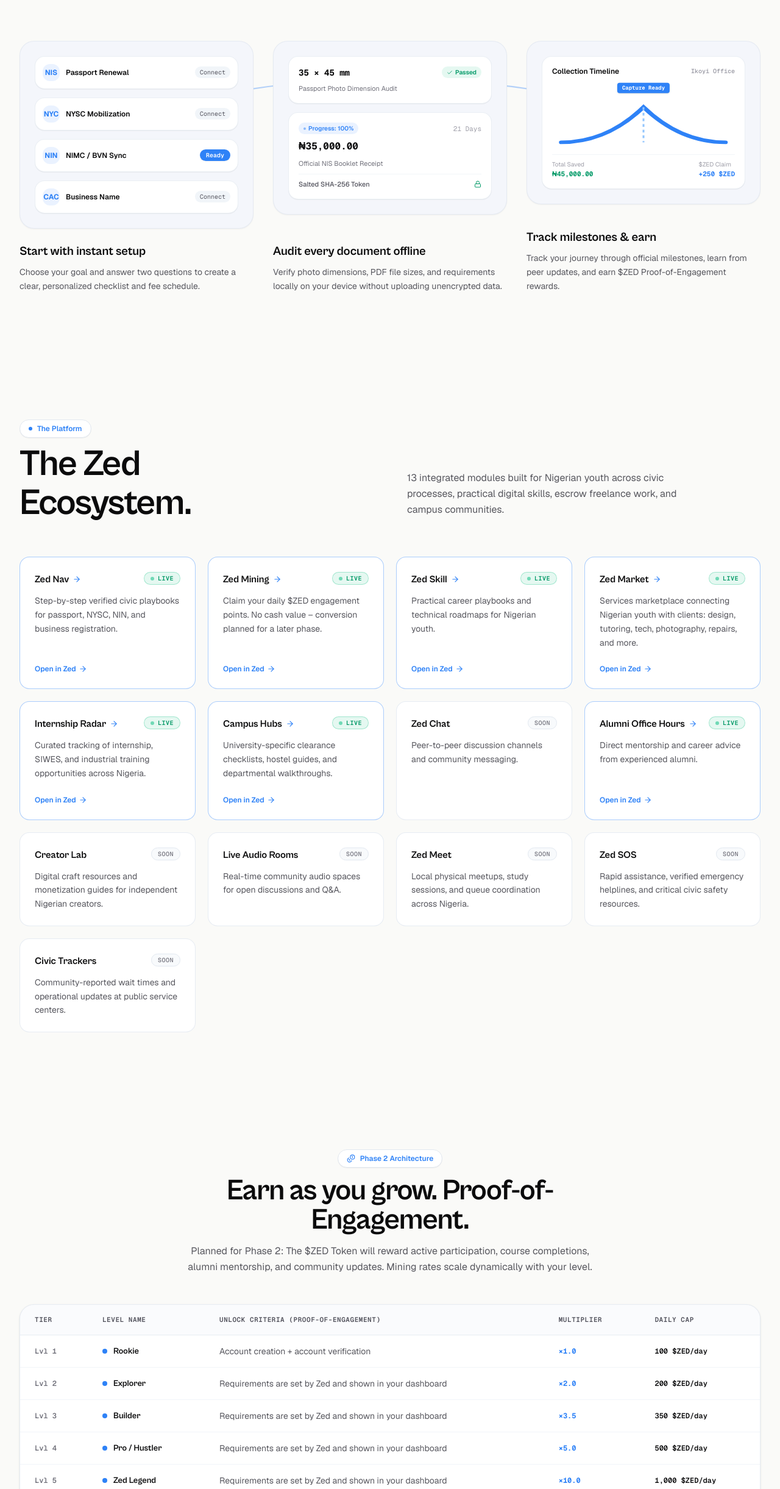
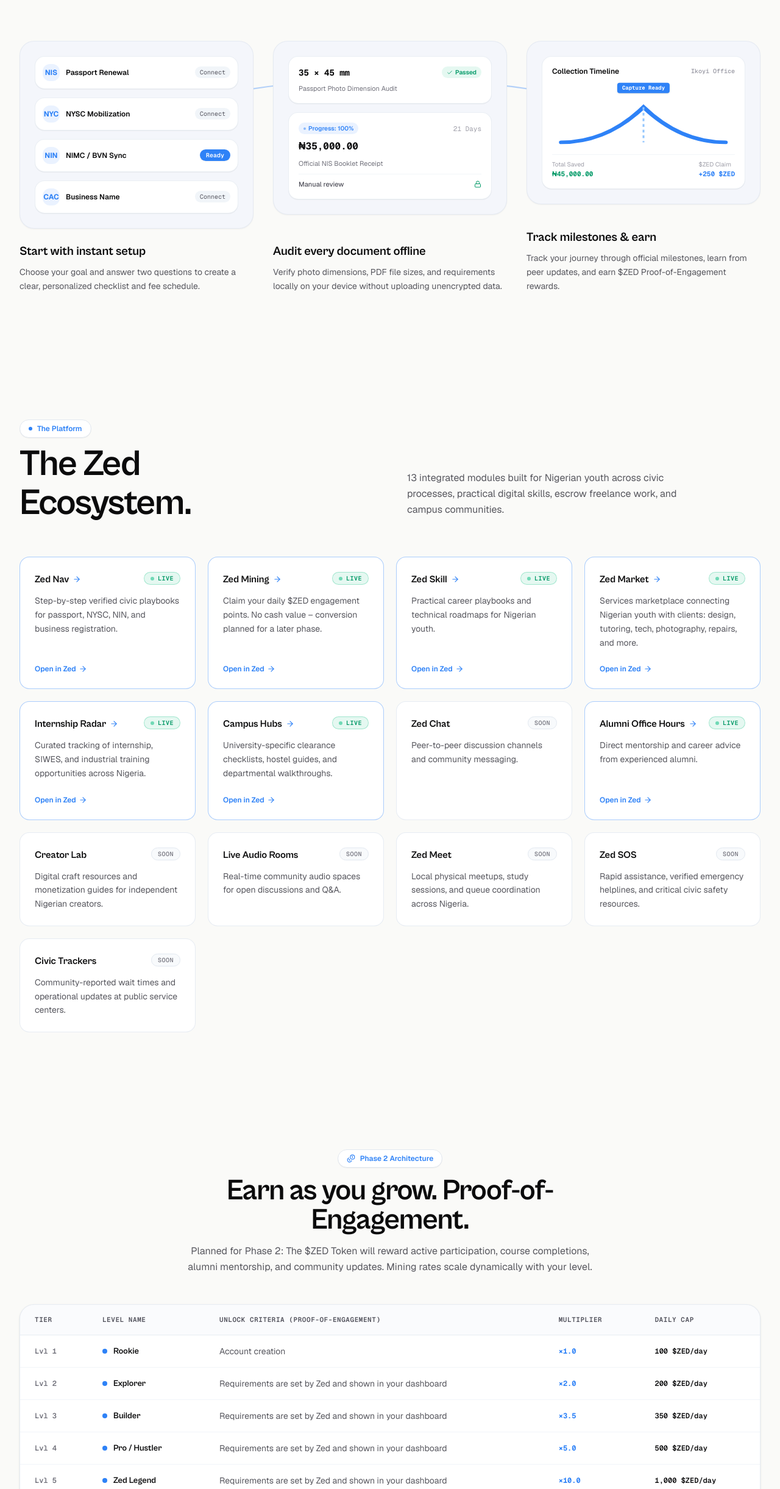
Before and after one commit to thezedprojectng-tech/Zed, a Next.js app: page / in a window 1280 px wide. Shown: the part 5601-8043 px from the top of the page at 61% size. Built offline with nearby package versions, Linux system fonts and the light colour scheme; no server answers.

Commit message:
chore: remove leftover NIN hashing copy

```diff
--- a/src/app/(site)/page.tsx
+++ b/src/app/(site)/page.tsx
@@ -93,7 +93,7 @@ const LEVEL_MATRIX = [
   {
     level: 1,
     name: "Rookie",
-    criteria: "Account creation + account verification",
+    criteria: "Account creation",
     multiplier: "×1.0",
     cap: "100 $ZED/day",
   },
--- a/src/app/(site)/terms/page.tsx
+++ b/src/app/(site)/terms/page.tsx
@@ -233,7 +233,7 @@ export default function TermsPage() {
           <ul className="list-disc pl-5 space-y-2">
             <li>Harvesting personal phone numbers or identity data from community boards or Zed Meet sessions.</li>
             <li>Deploying bots, spiders, or automated scrapers against Zed API endpoints or PWA caches.</li>
-            <li>Attempting to reverse-engineer, decompile, or compromise the integrity of our salted hashing architecture.</li>
+            <li>Attempting to reverse-engineer, decompile, or compromise the integrity of our systems.</li>
             <li>Using the Platform for money laundering, terrorism financing, or fraudulent financial schemes.</li>
           </ul>
         </div>
--- a/src/app/(site)/whitepaper/page.tsx
+++ b/src/app/(site)/whitepaper/page.tsx
@@ -34,7 +34,7 @@ const CHAPTERS = [
   {
     num: "02",
     icon: ShieldCheck,
-    title: "Cryptographic Identity Privacy",
+    title: "Account Verification and Privacy",
     description:
       "Account verification uses a manually reviewed bank account. Bank details are visible only to Zed admins. Zed is designed with the Nigeria Data Protection Act 2023 in mind.",
   },
--- a/src/components/site/HowItWorksSection.tsx
+++ b/src/components/site/HowItWorksSection.tsx
@@ -151,7 +151,7 @@ export function HowItWorksSection() {
                     Official NIS Booklet Receipt
                   </div>
                   <div className="pt-2 border-t border-slate-100 dark:border-white/5 flex items-center justify-between text-[11px]">
-                    <span className="text-zinc-600 dark:text-zinc-400 font-medium">Salted SHA-256 Token</span>
+                    <span className="text-zinc-600 dark:text-zinc-400 font-medium">Manual review</span>
                     <Lock className="h-3 w-3 text-emerald-600" />
                   </div>
                 </div>
--- a/src/components/site/ProofOfEngagementSection.tsx
+++ b/src/components/site/ProofOfEngagementSection.tsx
@@ -9,7 +9,7 @@ const LEVEL_MATRIX = [
   {
     level: 1,
     name: "Rookie",
-    criteria: "Account creation + account verification",
+    criteria: "Account creation",
     multiplier: "×1.0",
     cap: "100 $ZED/day",
   },
--- a/src/data/levels.ts
+++ b/src/data/levels.ts
@@ -39,7 +39,7 @@ export const MINING_LEVELS: readonly MiningLevel[] = [
     name: "Rookie",
     multiplier: 1.0,
     dailyCap: 100,
-    unlockCriteria: "Create an account",
+    unlockCriteria: "Account creation",
     locked: false,
   },
   {
```
